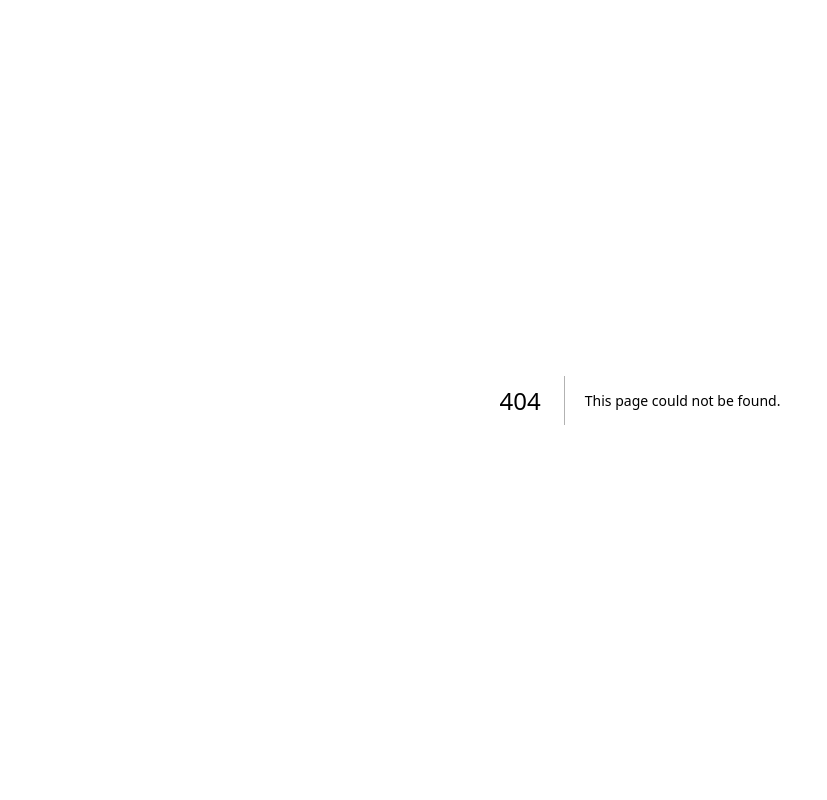
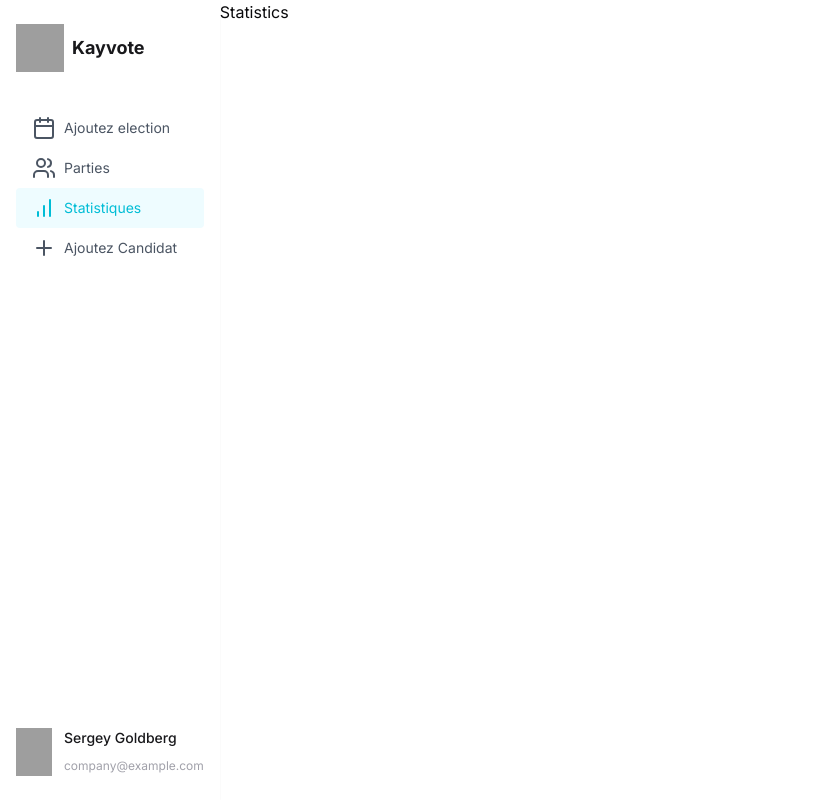
Before and after one commit to madicke12/kay-voter, a Next.js app: page /dashboard/Statistics in a window 1280 px wide. Before the commit this address had no page. Shown: the whole page, without its empty margins (0-827 px from the left). Built offline with nearby package versions, Linux system fonts and the light colour scheme; grey boxes are pictures that could not be loaded.

Commit message:
just finished the side bar

```diff
--- a/components/MenuItem.tsx
+++ b/components/MenuItem.tsx
@@ -1,6 +1,15 @@
-
+'use client';
 import Image from 'next/image';
 import Link from 'next/link';
+import {clsx} from 'clsx';
+
+import {
+  Calendar,
+  BarChart,
+  Plus,
+  Users,
+} from 'lucide-react';
+import { usePathname } from 'next/navigation';
 
 
 interface MenuItemProps {
@@ -10,12 +19,23 @@ interface MenuItemProps {
   href: string;
 
 }
-const MenuItem: React.FC<MenuItemProps> = ({ imgSrc, text, alt ,href }) => (
-  <Link className="flex gap-2 justify-center px-4 py-2 whitespace-nowrap rounded bg-black bg-opacity-0" href={href}>
-    <Image  width={50} height={50} loading="lazy" src={imgSrc} alt={alt} className="shrink-0 w-6 aspect-square" />
+
+const MenuItem: React.FC<MenuItemProps> = ({ imgSrc, text, alt, href }) => {
+  const path = usePathname();
+  console.log(path);
+  console.log(href ,"href");
+  return (
+  <Link className={clsx("flex gap-2 justify-center px-4 py-2 whitespace-nowrap rounded ",
+    path=== `/dashboard/${href}` ? "bg-kherer text-main":""
+  ) } href={href}>
+    {imgSrc === 'Calendar' && <Calendar size={24} />}
+    {imgSrc === 'BarChart' && <BarChart size={24} />}
+    {imgSrc === 'Plus' && <Plus size={24} />}
+    {imgSrc === 'Users' && <Users size={24} />}
     <div className="flex-auto my-auto">{text}</div>
-  </Link>
-);
+  </Link>)
+}
+;
 
 
 export default MenuItem;
--- a/components/sidebar.tsx
+++ b/components/sidebar.tsx
@@ -3,40 +3,38 @@ import Image from "next/image";
 import MenuItem from "./MenuItem";
 import UserInfo from "./UserInfo";
 
+
+
 const Sidebar: React.FC = () => {
   const menuItems = [
     {
-      link: "ajouterElection",
-      imgSrc:
-        "https://cdn.builder.io/api/v1/image/assets/TEMP/06bad53ea49609ec80b4454375d13521356db44396b8454504f5fe1efa7728d4?apiKey=9c066bb72ce5442ca7b521d698a43bb1&",
+      link: "index",
+      imgSrc:"Calendar",
       text: "Ajoutez election",
       alt: "Add Election",
     },
     {
       link: "Partis",
-      imgSrc:
-        "https://cdn.builder.io/api/v1/image/assets/TEMP/eae64112f3f3ba6b80fdd1a2e59bc2aea29163a658de5a98d8938fc461abed59?apiKey=9c066bb72ce5442ca7b521d698a43bb1&",
+      imgSrc:"Users",
       text: "Parties",
       alt: "Partis",
     },
     {
       link: "Statistics",
-      imgSrc:
-        "https://cdn.builder.io/api/v1/image/assets/TEMP/a55e61d1ac30d508f133881f398a777bdadbdcf4b09f93b156ce3d1cbd776e56?apiKey=9c066bb72ce5442ca7b521d698a43bb1&",
+      imgSrc: "BarChart",
       text: "Statistiques",
       alt: "Statistics",
     },
     {
       link: "AjouterCandidat",
-      imgSrc:
-        "https://cdn.builder.io/api/v1/image/assets/TEMP/e562219fef80e23a1a12a19da86119a3385295e21540bb05993d8dd16c6c58e1?apiKey=9c066bb72ce5442ca7b521d698a43bb1&",
+      imgSrc: "Plus",
       text: "Ajoutez Candidat",
       alt: "Add Candidate",
     },
   ];
 
   return (
-    <div className="flex flex-col h-fit justify-between px-4 py-6 bg-white shadow-sm max-w-[252px]">
+    <div className="flex flex-col h-full justify-between px-4 py-6 bg-white shadow-sm max-w-[252px]">
      <div>
      <header className="flex gap-2 text-lg font-bold leading-7 whitespace-nowrap text-zinc-900">
         <Image
--- /dev/null
+++ b/src/app/dashboard/Partis/page.tsx
@@ -0,0 +1,10 @@
+
+const Page = () => {
+    return (
+        <div>
+            <h1>Parti</h1>
+        </div>
+    )
+}
+
+export default Page;
--- /dev/null
+++ b/src/app/dashboard/Statistics/page.tsx
@@ -0,0 +1,10 @@
+
+const Page =()=>{
+    return (
+        <div>
+            <h1>Statistics</h1>
+        </div>
+    )
+}
+
+export default Page
--- a/src/app/dashboard/index/page.tsx
+++ b/src/app/dashboard/index/page.tsx
@@ -3,7 +3,8 @@ import Election from "../../../../components/Election";
 const Index = () => {
   return (
     <div>
-      <Election />
+      {/* <Election /> */}
+        <h1>index page</h1>
     </div>
   );
 };
--- a/tailwind.config.ts
+++ b/tailwind.config.ts
@@ -20,6 +20,7 @@ const config = {
     },
     extend: {
       colors: {
+        kherer:"rgb(238,252,255)",
         main:"#00BDD6FF",
         border: "hsl(var(--border))",
         input: "hsl(var(--input))",
```
